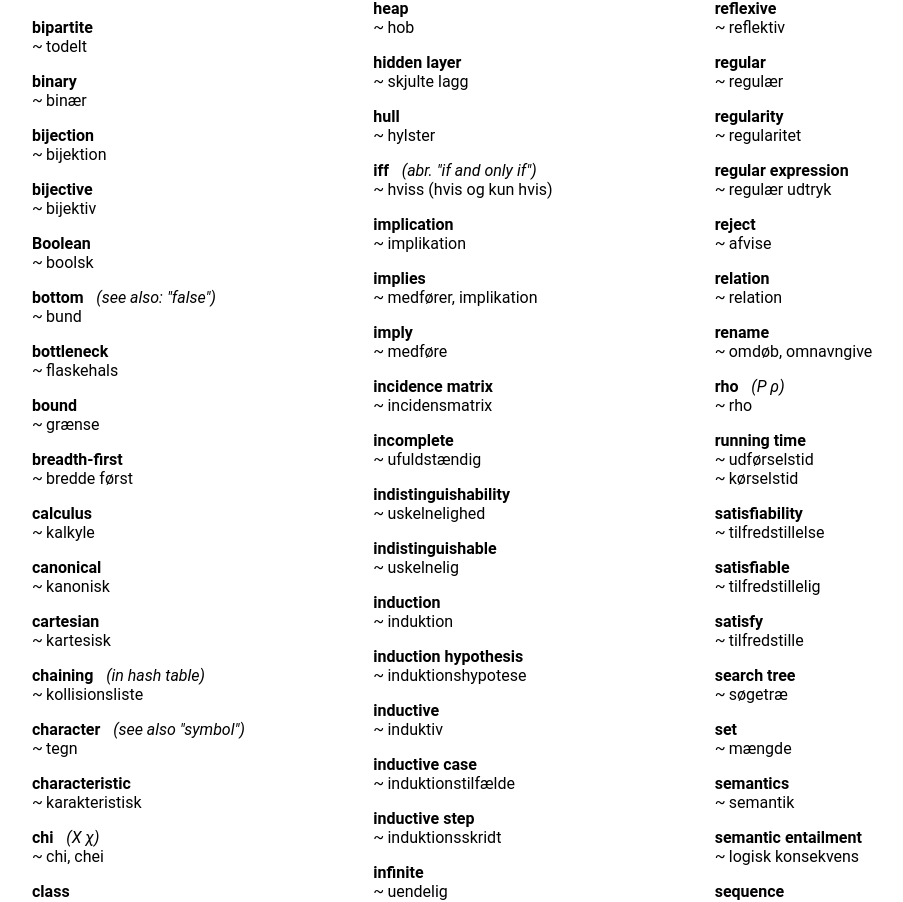
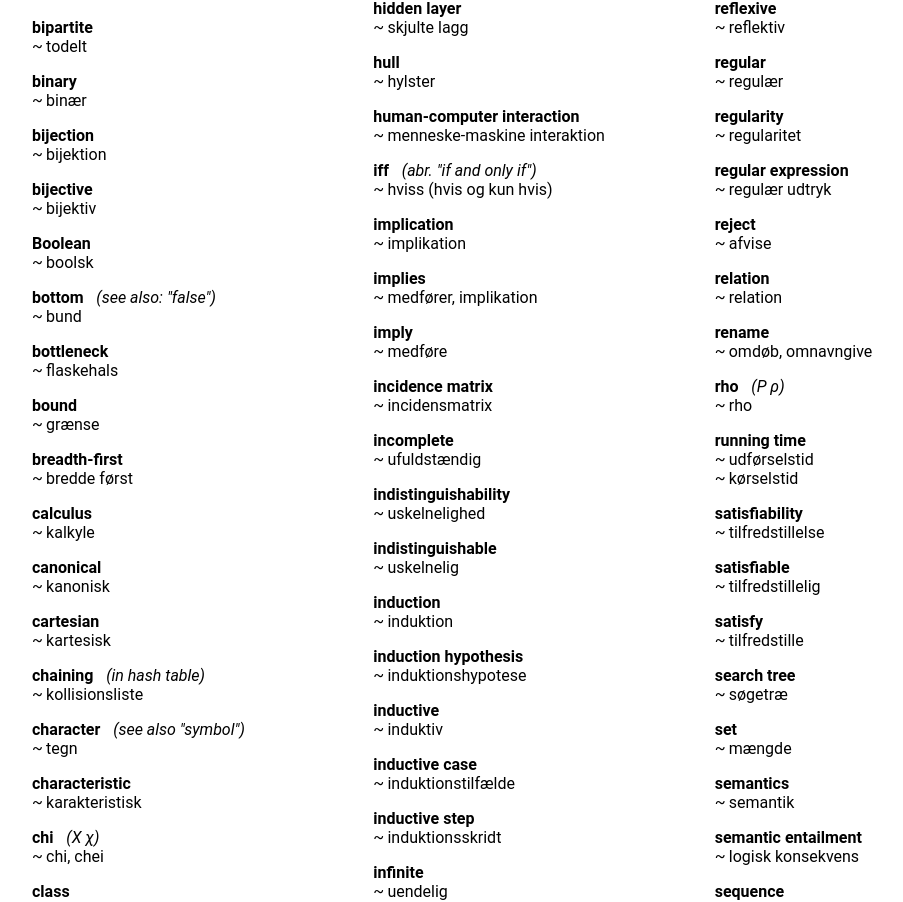
Before and after one commit to SSoelvsten/en-dk, a React (Create React App) app: page / in a window 1280 px wide. Shown: the part 1231-2133 px from the top of the page, without its empty margins (112-1015 px from the left). Built offline with nearby package versions, Linux system fonts and the light colour scheme.

Commit message:
Add Human-Computer-Interaction

```diff
--- a/src/dictionary.ts
+++ b/src/dictionary.ts
@@ -642,6 +642,11 @@ export const en_dk : Lexeme[] = [
     keywords: ["algorithmics", "geometry"]
   },
   {
+    word: "human-computer interaction",
+    translations: ["menneske-maskine interaktion"],
+    keywords: []
+  },
+  {
     word: "iff",
     note: "abr. \"if and only if\"",
     translations: ["hviss (hvis og kun hvis)"],
```
